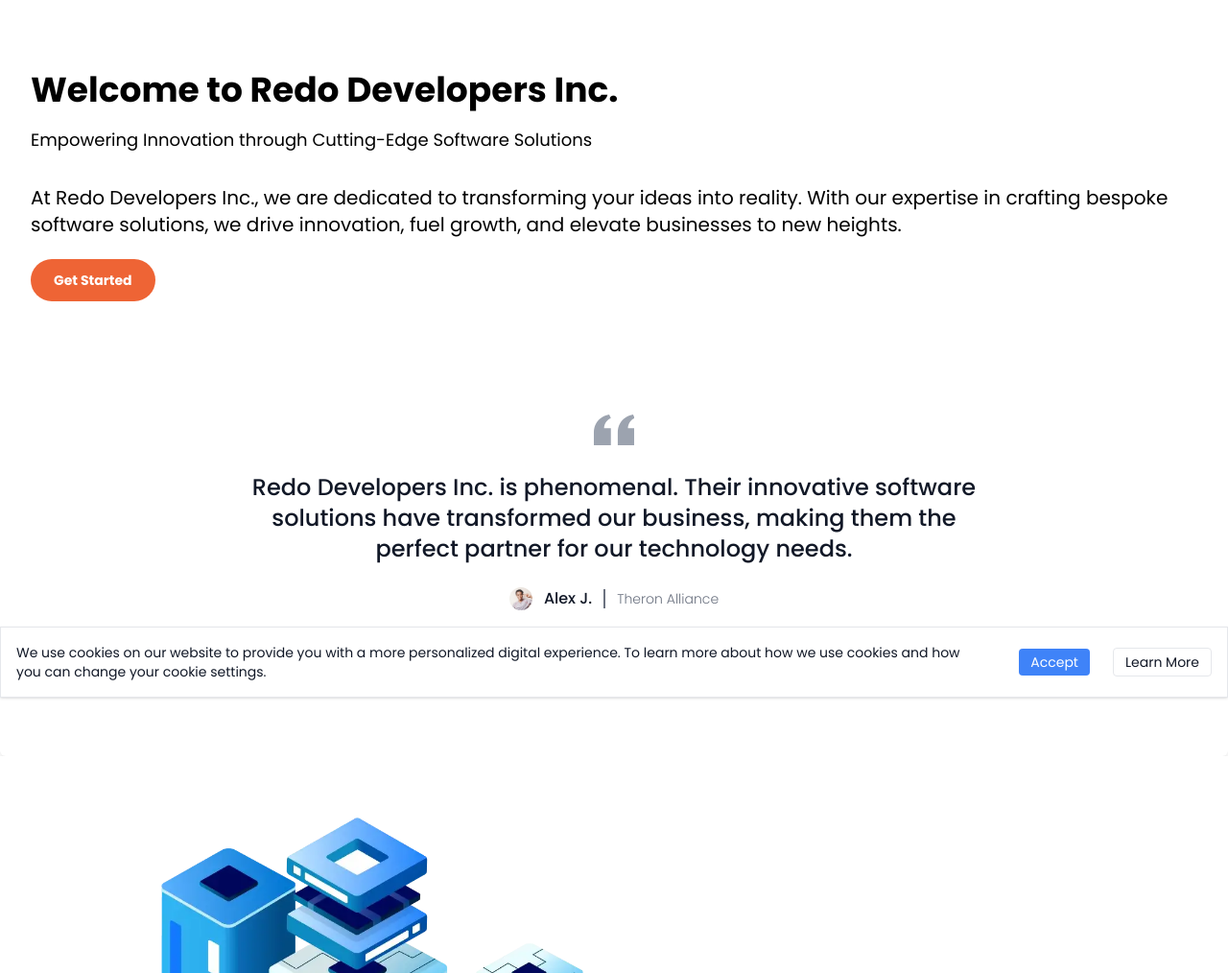
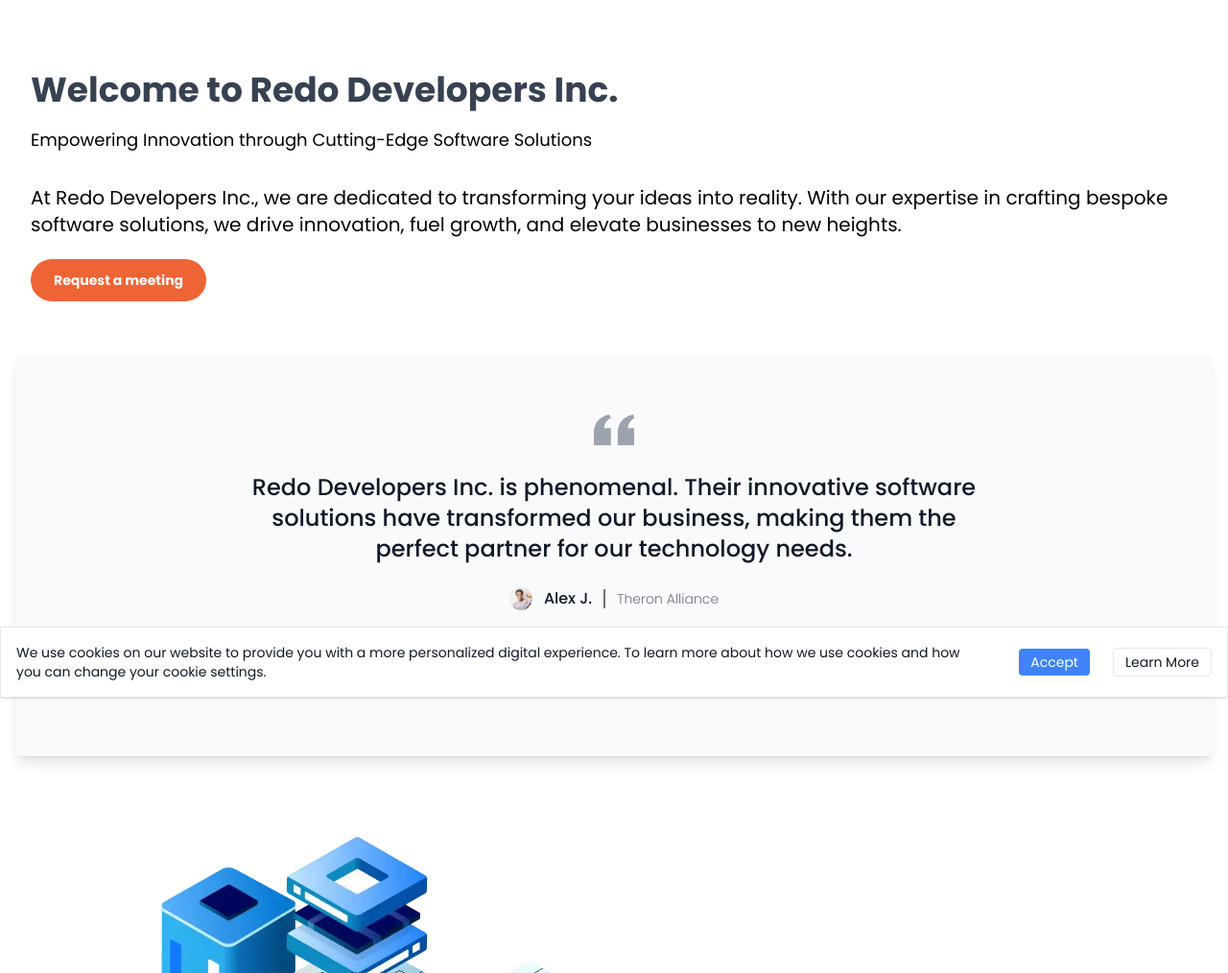
Before and after one commit to Theetawee/redodevelopers_site, a Django app: page / in a window 1280 px wide. Shown: the part 73-1087 px from the top of the page at 96% size. Run offline with Django 4.2, Linux system fonts and the light colour scheme; style sheets or scripts are compiled from the project's sources.

Commit message:
Update index.html

```diff
--- a/templates/main/index.html
+++ b/templates/main/index.html
@@ -85,11 +85,11 @@
 
 <section class="py-16 px-4 md:px-8">
   <div class="container mx-auto">
-    <h1 class="text-4xl font-bold leading-tight">Welcome to Redo Developers Inc.</h1>
+    <h1 class="text-4xl font-bold text-gray-700 leading-tight">Welcome to Redo Developers Inc.</h1>
     <p class="mt-4 text-lg">Empowering Innovation through Cutting-Edge Software Solutions</p>
     <p class="mt-8 text-xl">At Redo Developers Inc., we are dedicated to transforming your ideas into reality. With our expertise in crafting bespoke software solutions, we drive innovation, fuel growth, and elevate businesses to new heights.</p>
     <p class="mt-8">
-      <a href="#contact" class="bg-primary-500 text-white hover:bg-primary-400 text-sm font-semibold py-3 px-6 rounded-full">Get Started</a>
+      <a href="#contact" class="bg-primary-500 text-white hover:bg-primary-600 text-sm font-semibold py-3 px-6 rounded-full">Request a meeting</a>
     </p>
   </div>
 </section>
@@ -100,8 +100,8 @@
 
 
 
-<section class="bg-white dark:bg-gray-900">
-  <div class="max-w-screen-xl px-4 py-8 mx-auto shadow-lg rounded-md text-center lg:py-16 lg:px-6">
+<section class="bg-white dark:bg-gray-900 px-4 mb-5">
+  <div class="max-w-screen-xl bg-gray-50 px-4 py-8 mx-auto shadow-lg rounded-md text-center lg:py-16 lg:px-6">
       <figure class="max-w-screen-md mx-auto">
           <svg class="h-12 mx-auto mb-3 text-gray-400 dark:text-gray-600" viewBox="0 0 24 27" fill="none" xmlns="http://www.w3.org/2000/svg">
               <path d="M14.017 18L14.017 10.609C14.017 4.905 17.748 1.039 23 0L23.995 2.151C21.563 3.068 20 5.789 20 8H24V18H14.017ZM0 18V10.609C0 4.905 3.748 1.038 9 0L9.996 2.151C7.563 3.068 6 5.789 6 8H9.983L9.983 18L0 18Z" fill="currentColor"/>
```
